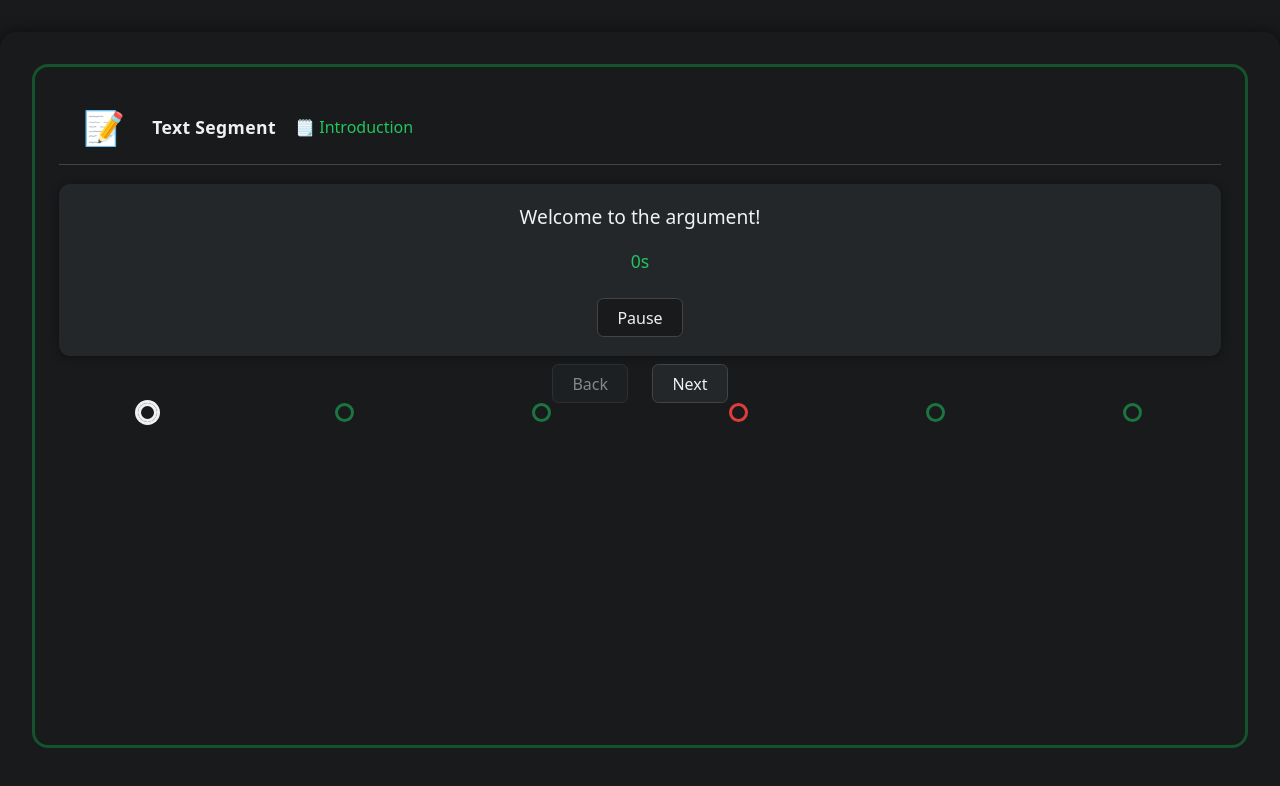
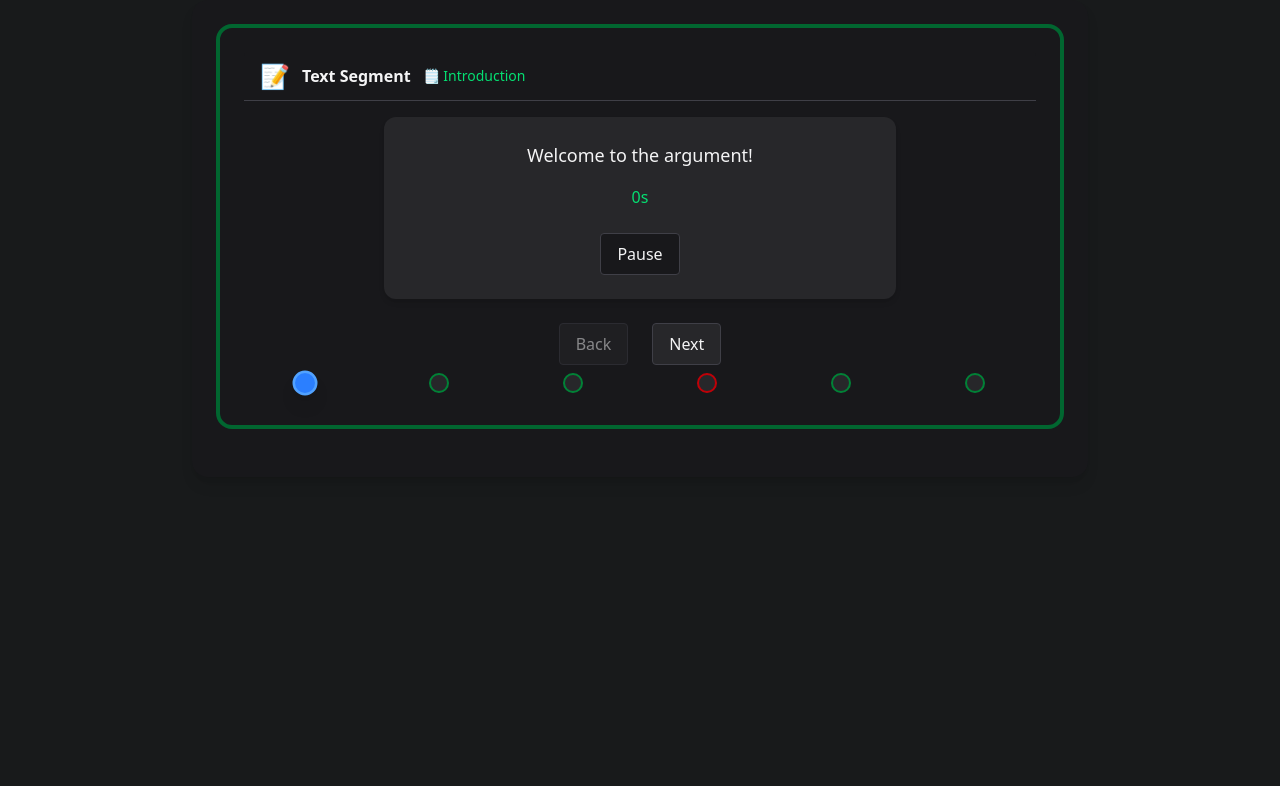
Before and after one commit to gbotros/argumenter, a Vue app: page / in a window 1280 px wide. Shown: the top 786 px of the page. Built offline with nearby package versions, Linux system fonts and the light colour scheme.

Commit message:
styles refactored to use tailwind

```diff
--- a/src/timeline/SegmentInfo.vue
+++ b/src/timeline/SegmentInfo.vue
@@ -1,14 +1,16 @@
 <template>
-  <div class="timeline-player__bar-segment-info-card" v-if="activeSegment">
-    <div class="segment-info__header segment-info__header--inline">
-      <span class="segment-info__emoji">
+  <div v-if="activeSegment" class="w-full flex flex-col gap-2 min-w-[180px] text-left">
+    <div class="flex items-center gap-3 text-lg bg-zinc-900 border-b border-zinc-700 rounded-t px-4 py-2">
+      <span class="text-2xl" :class="activeSegment.type === 'text' ? 'text-green-400' : 'text-blue-400'">
         {{ activeSegment.type === 'text' ? '📝' : '🎬' }}
       </span>
-      <span class="segment-info__type-label">
+      <span class="font-bold text-zinc-100 text-base">
         {{ activeSegment.type === 'text' ? 'Text Segment' : 'Video Segment' }}
       </span>
-      <span class="segment-info__description">🗒️ {{ activeSegment.description }}</span>
-      <span v-if="activeSegment.type === 'video'" class="segment-info__timer">
+      <span class="text-green-400 text-sm font-medium flex items-center gap-1">
+        🗒️ {{ activeSegment.description }}
+      </span>
+      <span v-if="activeSegment.type === 'video'" class="ml-auto text-blue-400 font-semibold flex items-center">
         ⏳ {{ Math.max(0, Math.ceil((activeSegment as any).endAt - currentTime)) }}s
       </span>
     </div>
@@ -22,79 +24,3 @@ import { storeToRefs } from 'pinia';
 const timelineStore = useTimelineStore();
 const { activeSegment, currentTime } = storeToRefs(timelineStore);
 </script>
-
-<style lang="scss" scoped>
-.timeline-player__bar-segment-info-card {
-  width: 100%;
-  margin: 0;
-  background: none;
-  color: $color-fg;
-  border: none;
-  border-radius: 0;
-  box-shadow: none;
-  padding: 0;
-  font-size: 1.05rem;
-  min-width: 180px;
-  text-align: left;
-  display: flex;
-  flex-direction: column;
-  gap: 0;
-  align-items: stretch;
-}
-
-.segment-info__header {
-  display: flex;
-  align-items: center;
-  gap: 0.8rem;
-  font-size: 1.2rem;
-  background: $color-bg;
-  border-bottom: 1.5px solid $color-border-light;
-  border-radius: 0;
-  padding: 0.7rem 1.5rem;
-  box-shadow: none;
-  margin-bottom: 1.2rem;
-  position: relative;
-}
-
-.segment-info__header--inline {
-  flex-direction: row;
-  gap: 1.2rem;
-}
-
-.segment-info__emoji {
-  font-size: 2.1rem;
-  margin-right: 0.5rem;
-  color: $color-supporting;
-}
-
-.segment-info__type-label {
-  font-weight: bold;
-  color: $color-fg;
-  font-size: 1.1rem;
-  letter-spacing: 0.02em;
-}
-
-.segment-info__description {
-  font-size: 1rem;
-  color: $color-supporting;
-  margin: 0;
-  padding: 0;
-  background: none;
-  border-radius: 0;
-  box-shadow: none;
-  font-weight: 500;
-  display: flex;
-  align-items: center;
-  gap: 0.4rem;
-  border: none;
-}
-
-.segment-info__timer {
-  margin-left: auto;
-  font-size: 1.1rem;
-  color: $color-timer;
-  font-weight: 600;
-  display: flex;
-  align-items: center;
-}
-</style>
--- a/src/timeline/StanceTheme.vue
+++ b/src/timeline/StanceTheme.vue
@@ -1,7 +1,12 @@
 <template>
   <div
-    class="stance-theme"
-    :class="`stance-theme--${activeSegment?.stance ?? ''}`"
+    class="border-4 rounded-2xl p-6 mb-6 transition-colors duration-300 h-full"
+    :class="{
+      'border-green-800': activeSegment?.stance === 'main',
+      'border-green-500': activeSegment?.stance === 'supporting',
+      'border-red-700': activeSegment?.stance === 'against',
+      'border-zinc-700': !activeSegment?.stance
+    }"
   >
     <slot />
   </div>
@@ -14,27 +19,3 @@ import { storeToRefs } from 'pinia';
 const timelineStore = useTimelineStore();
 const { activeSegment } = storeToRefs(timelineStore);
 </script>
-
-<style lang="scss" scoped>
-
-.stance-theme {
-  border: 3px solid $color-border;
-  border-radius: 1rem;
-  padding: 1.5rem;
-  margin-bottom: 2rem;
-  transition: border-color 0.3s;
-  height: 100%;
-  aspect-ratio: 16/9;
-  background: transparent;
-
-  &--main {
-    border-color: $color-main;
-  }
-  &--supporting {
-    border-color: $color-supporting;
-  }
-  &--against {
-    border-color: $color-against;
-  }
-}
-</style>
--- a/src/timeline/TextualSegmentView.vue
+++ b/src/timeline/TextualSegmentView.vue
@@ -1,12 +1,14 @@
 <template>
-  <div class="textual-segment-view" v-if="activeTextualSegment">
-    <div class="textual-segment-view__text-content">{{ activeTextualSegment.content }}</div>
-    <div class="textual-segment-view__timer">{{ countdown }}s</div>
-    <div class="textual-segment-view__controls">
-      <button class="textual-segment-view__pause-btn" @click="togglePause">
+  <div v-if="activeTextualSegment" class="flex flex-col items-center bg-zinc-800 rounded-xl p-6 shadow-md w-full max-w-lg mx-auto mt-4">
+    <div class="text-lg text-zinc-100 mb-4 text-center">{{ activeTextualSegment.content }}</div>
+    <div class="text-base text-green-400 mb-4">{{ countdown }}s</div>
+    <div class="flex gap-3 mt-2">
+      <button
+        class="px-4 py-2 rounded bg-zinc-900 text-zinc-100 border border-zinc-700 hover:bg-zinc-700 transition"
+        @click="togglePause"
+      >
         {{ isPaused ? 'Resume' : 'Pause' }}
       </button>
-      <!-- <button class="textual-segment-view__skip-btn" @click="completeSegment">Skip</button> -->
     </div>
   </div>
 </template>
@@ -19,7 +21,6 @@ import type { Logger } from '../types/logger';
 import type { TextualSegment } from './types/index';
 
 const timelineStore = useTimelineStore();
-// Use storeToRefs for refs, and access actions directly
 const { activeSegment } = storeToRefs(timelineStore);
 const setTextualTimer = timelineStore.setTextualTimer;
 const logger = inject<Logger>('logger');
@@ -108,72 +109,4 @@ watch(activeTextualSegment, (newSeg) => {
     newSeg?.id ?? null
   );
 });
-
 </script>
-
-<style lang="scss" scoped>
-.textual-segment-view {
-  display: flex;
-  flex-direction: column;
-  align-items: center;
-  background: $color-bg-alt;
-  border-radius: 0.7rem;
-  padding: 1.2rem 1.5rem;
-  box-shadow: 0 1px 8px $color-shadow-light;
-
-  &__text-content {
-    font-size: 1.2rem;
-    margin-bottom: 1rem;
-    color: $color-fg;
-    text-align: center;
-  }
-
-  &__timer {
-    font-size: 1.1rem;
-    color: $color-timer;
-    margin-bottom: 1rem;
-  }
-
-  &__controls {
-    display: flex;
-    gap: 1rem;
-    margin-top: 0.5rem;
-  }
-
-  &__pause-btn {
-    background: $color-bg;
-    color: $color-fg;
-    border: 1px solid $color-border-light;
-    border-radius: 0.4rem;
-    padding: 0.4rem 1.2rem;
-    font-size: 1rem;
-    cursor: pointer;
-    transition:
-      background 0.2s,
-      border-color 0.2s;
-
-    &:hover {
-      background: $color-btn-hover;
-      border-color: $color-btn-hover-border;
-    }
-  }
-
-  &__skip-btn {
-    background: $color-bg;
-    color: $color-fg;
-    border: 1px solid $color-border-light;
-    border-radius: 0.4rem;
-    padding: 0.4rem 1.2rem;
-    font-size: 1rem;
-    cursor: pointer;
-    transition:
-      background 0.2s,
-      border-color 0.2s;
-
-    &:hover {
-      background: $color-btn-hover;
-      border-color: $color-btn-hover-border;
-    }
-  }
-}
-</style>
--- a/src/timeline/TimelineBarDots.vue
+++ b/src/timeline/TimelineBarDots.vue
@@ -1,16 +1,17 @@
 <template>
-  <div class="timeline-bar-dots">
+  <div class="flex gap-3 w-full justify-around items-center mb-2">
     <button
       v-for="(segment, idx) in segments"
       :key="segment.id"
       :class="[
-        'timeline-player__bar-dot',
-        getDotStatusClass(idx, segment),
-        `timeline-player__bar-dot--${segment.stance}`,
+        'w-5 h-5 rounded-full border-2 transition-all duration-200 outline-none',
+        idx === activeIndex ? 'scale-125 shadow-lg border-blue-400' : '',
+        getDotStatusClass(idx, segment)
       ]"
       @click="activateSegment(idx)"
       @mouseenter="handleDotMouseEnter(segment)"
       @mouseleave="handleDotMouseLeave"
+      :aria-label="segment.description"
     ></button>
   </div>
 </template>
@@ -20,7 +21,7 @@ import { useTimelineStore } from '@/timeline/stores/timelineStore';
 import { storeToRefs } from 'pinia';
 
 const timelineStore = useTimelineStore();
-const { segments, activeIndex, visitedSegments, activeSegment } = storeToRefs(timelineStore);
+const { segments, activeIndex } = storeToRefs(timelineStore);
 
 function activateSegment(idx: number) {
   timelineStore.setActiveIndex(idx);
@@ -36,84 +37,17 @@ function handleDotMouseLeave() {
 
 function getDotStatusClass(idx: number, segment: import('./types').Segment): string {
   if (idx === activeIndex.value) {
-    return 'timeline-player__bar-dot--active';
+    return 'bg-blue-500 border-blue-400';
   }
   if (timelineStore.isVisited(segment)) {
-    return 'timeline-player__bar-dot--visited';
+    if (segment.stance === 'main') return 'bg-green-700 border-green-500';
+    if (segment.stance === 'supporting') return 'bg-green-500 border-green-300';
+    if (segment.stance === 'against') return 'bg-red-700 border-red-500';
   }
-  return 'timeline-player__bar-dot--unvisited';
+  // unvisited
+  if (segment.stance === 'main') return 'bg-zinc-800 border-green-700';
+  if (segment.stance === 'supporting') return 'bg-zinc-800 border-green-400';
+  if (segment.stance === 'against') return 'bg-zinc-800 border-red-700';
+  return 'bg-zinc-800 border-zinc-700';
 }
 </script>
-
-<style lang="scss" scoped>
-
-.timeline-bar-dots {
-  display: flex;
-  gap: 1.2rem;
-  margin-bottom: 0.5rem;
-  width: 100%;
-  justify-content: space-around;
-  position: relative;
-  align-items: center;
-}
-
-.timeline-player__bar-dot {
-  width: 1.2rem;
-  height: 1.2rem;
-  border-radius: 50%;
-
-  // background: var(--color-neutral, #222);
-  box-shadow: 0 0 0 2px transparent;
-  transition:
-    box-shadow 0.2s,
-    border-color 0.2s,
-    background 0.2s;
-  cursor: pointer;
-  outline: none;
-  padding: 0;
-  appearance: none;
-  display: inline-block;
-  border-width: 3px;
-  border-style: solid;
-
-  &--active {
-    box-shadow: 0 0 0 3px $color-fg;
-    border-color: $color-fg;
-  }
-
-  &--unvisited {
-    background-color: $color-bg;
-
-    // BEM: Unvisited + Stance modifiers
-    &.timeline-player__bar-dot--main {
-      border-color: $color-main-shadow;
-    }
-
-    &.timeline-player__bar-dot--supporting {
-      border-color: $color-supporting-shadow;
-    }
-
-    &.timeline-player__bar-dot--against {
-      border-color: $color-against-shadow;
-    }
-  }
-
-  &--visited {
-    // BEM: Visited + Stance modifiers
-    &.timeline-player__bar-dot--main {
-      background-color: $color-main;
-      border-color: $color-main-shadow;
-    }
-
-    &.timeline-player__bar-dot--supporting {
-      background-color: $color-supporting;
-      border-color: $color-supporting-shadow;
-    }
-
-    &.timeline-player__bar-dot--against {
-      background-color: $color-against;
-      border-color: $color-against-shadow;
-    }
-  }
-}
-</style>
--- a/src/timeline/TimelineControls.vue
+++ b/src/timeline/TimelineControls.vue
@@ -1,14 +1,14 @@
 <template>
-  <div class="timeline-player__bar-controls">
+  <div class="flex gap-6 w-full justify-center items-center mt-2">
     <button
-      class="timeline-player__bar-controls-button"
+      class="px-4 py-2 rounded bg-zinc-800 text-zinc-100 border border-zinc-700 hover:bg-zinc-700 disabled:opacity-50 disabled:cursor-not-allowed transition"
       @click="goBack"
       :disabled="activeIndex === 0"
     >
       Back
     </button>
     <button
-      class="timeline-player__bar-controls-button"
+      class="px-4 py-2 rounded bg-zinc-800 text-zinc-100 border border-zinc-700 hover:bg-zinc-700 disabled:opacity-50 disabled:cursor-not-allowed transition"
       @click="goNext"
       :disabled="activeIndex === segments.length - 1"
     >
@@ -36,28 +36,3 @@ function goNext() {
   }
 }
 </script>
-
-<style lang="scss" scoped>
-
-.timeline-player__bar-controls {
-  display: flex;
-  gap: 1.5rem;
-  margin-top: 0.5rem;
-}
-
-.timeline-player__bar-controls-button {
-  background: $color-bg-alt;
-  color: $color-fg;
-  border: 1px solid $color-border-light;
-  border-radius: 0.4rem;
-  padding: 0.4rem 1.2rem;
-  font-size: 1rem;
-  cursor: pointer;
-  transition: background 0.2s, border-color 0.2s;
-
-  &:disabled {
-    opacity: 0.5;
-    cursor: not-allowed;
-  }
-}
-</style>
--- a/src/timeline/TimelinePlayer.vue
+++ b/src/timeline/TimelinePlayer.vue
@@ -1,6 +1,5 @@
 <template>
-
-  <div class="timeline-player">
+  <div class="w-full max-w-4xl mx-auto p-6 bg-zinc-900 text-zinc-100 rounded-2xl shadow-lg flex flex-col gap-6">
     <StanceTheme>
       <SegmentInfo :segment="hoveredSegment || activeSegment" />
 
@@ -13,12 +12,11 @@
         @segment-complete="onSegmentComplete"
       />
 
-    <div class="timeline-player__bar">
-      <TimelineControls />
-      <TimelineBarDots />
-    </div>
+      <div class="flex flex-col items-center gap-2 w-full mt-4">
+        <TimelineControls />
+        <TimelineBarDots />
+      </div>
     </StanceTheme>
-
   </div>
 </template>
 
@@ -49,20 +47,3 @@ function onSegmentComplete() {
   }
 }
 </script>
-
-<style lang="scss" scoped>
-.timeline-player {
-  background: $color-bg;
-  color: $color-fg;
-  padding: 2rem;
-  border-radius: 1rem;
-  margin: 2rem auto;
-  box-shadow: 0 2px 16px $color-shadow;
-
-  &__bar {
-    display: flex;
-    flex-direction: column;
-    align-items: center;
-  }
-}
-</style>
```
Also changed, not shown: src/timeline/ConcurrentTextualSegmentView.vue (+4 -39 lines), src/timeline/VideoSegmentView.vue (+9 -120 lines).
